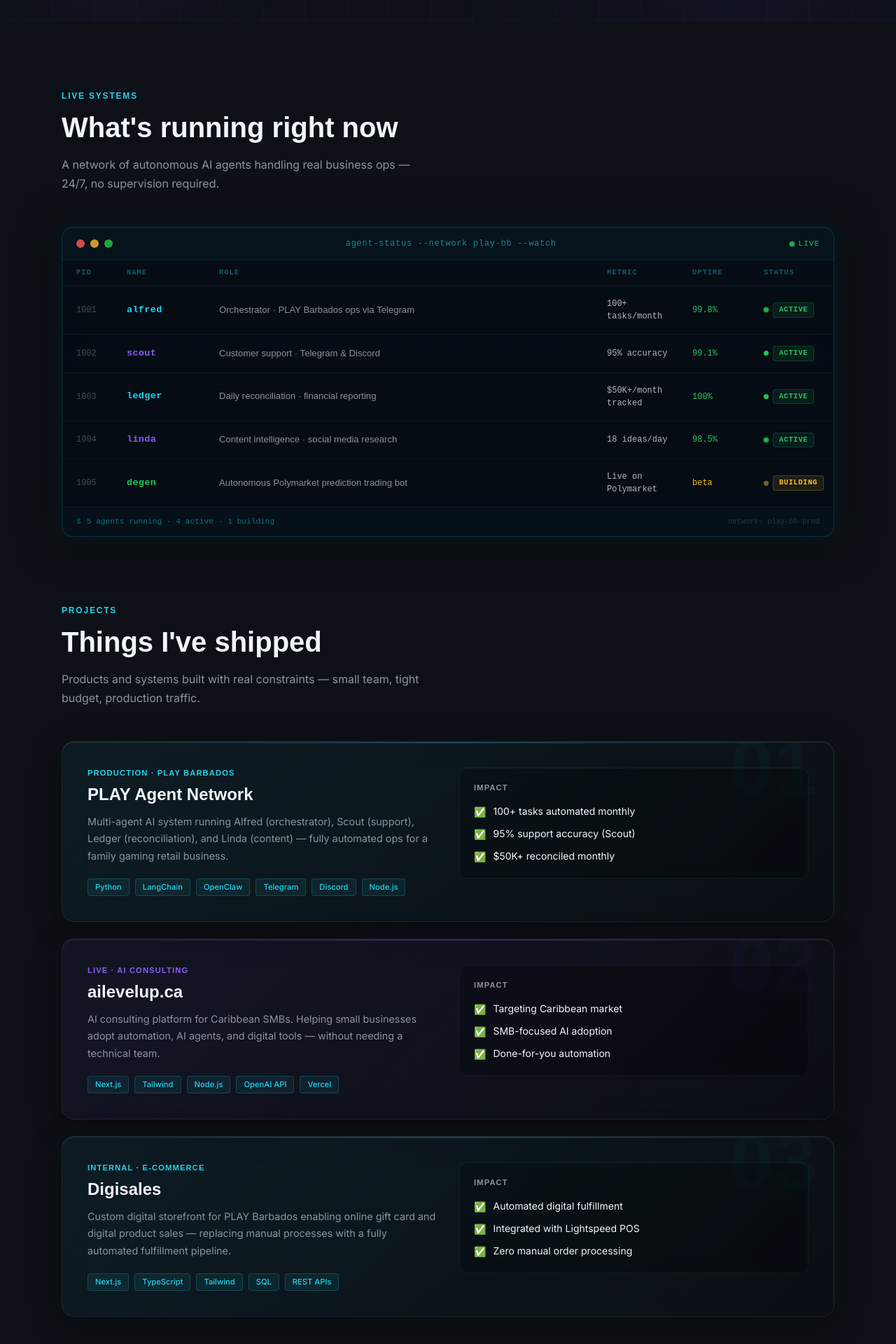
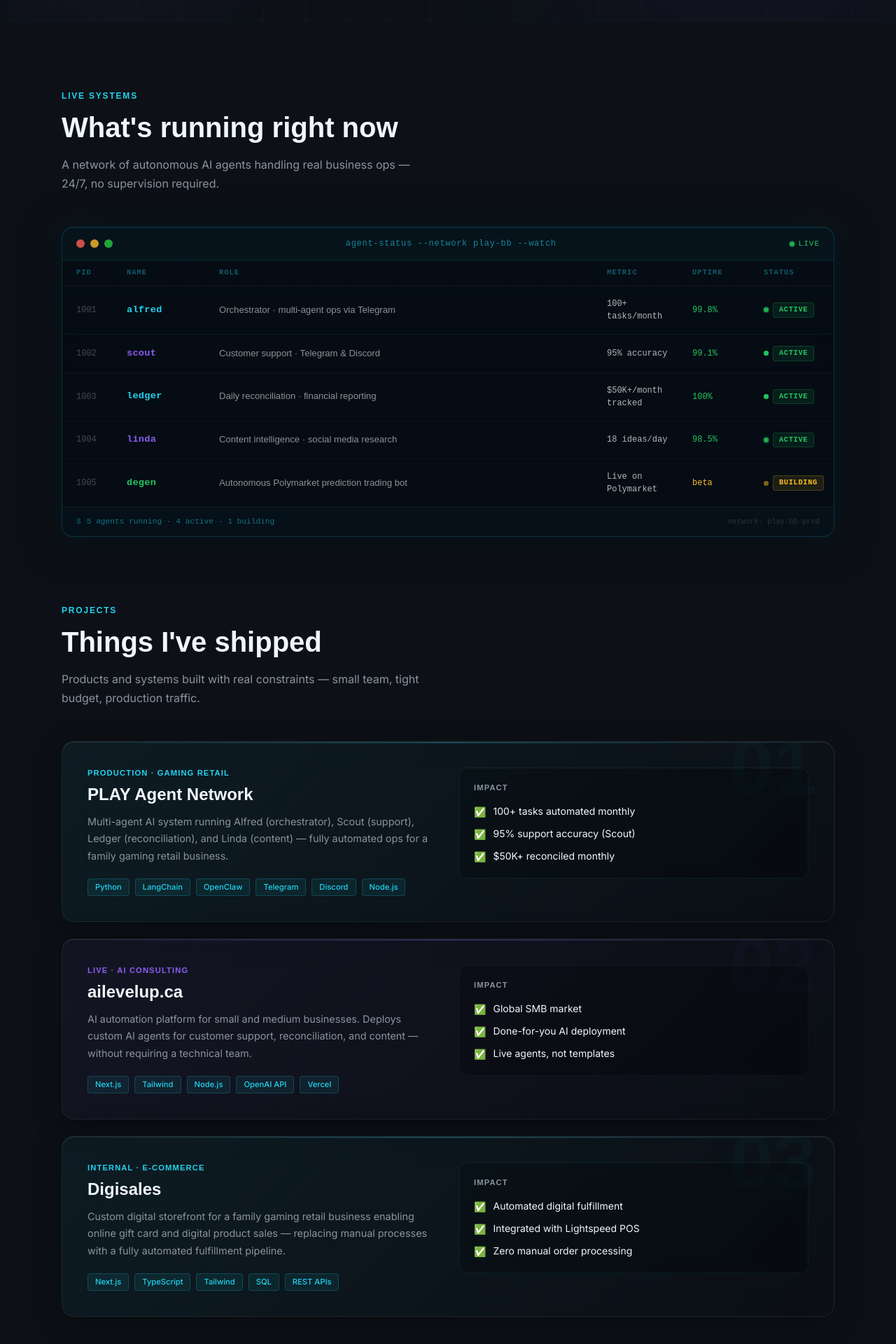
Before and after one commit to TruePrav/praveen-portfolio, a Next.js app: page / in a window 1280 px wide. Shown: the part 768-2688 px from the top of the page at 70% size. Built offline with nearby package versions, Linux system fonts and the light colour scheme.

Commit message:
Fix: remove Barbados from footer, update ailevelup/Digisales descriptions, generalize hero bio

```diff
--- a/app/components/contact.tsx
+++ b/app/components/contact.tsx
@@ -194,7 +194,7 @@
             opacity: 0.6,
           }}
         >
-          © {new Date().getFullYear()} Praveen Mahtani · Barbados 🇧🇧
+          © {new Date().getFullYear()} Praveen Mahtani
         </div>
       </div>
     </section>
--- a/app/components/hero.tsx
+++ b/app/components/hero.tsx
@@ -173,7 +173,7 @@
                 maxWidth: '480px',
               }}
             >
-              Technical Operations Manager at PLAY Barbados. I design multi-agent AI
+              Technical Operations Manager building multi-agent AI systems. I design
               networks that automate ops, customer support, reconciliation, and content —
               running 24/7 across Telegram, Discord, and the web.
             </p>
--- a/app/components/live-systems.tsx
+++ b/app/components/live-systems.tsx
@@ -7,7 +7,7 @@
     pid: '1001',
     name: 'alfred',
     displayName: 'Alfred',
-    role: 'Orchestrator · PLAY Barbados ops via Telegram',
+    role: 'Orchestrator · multi-agent ops via Telegram',
     stat: '100+ tasks/month',
     status: 'active',
     color: '#22D3EE',
--- a/app/components/projects.tsx
+++ b/app/components/projects.tsx
@@ -5,7 +5,7 @@
 const projects = [
   {
     title: 'PLAY Agent Network',
-    tag: 'Production · PLAY Barbados',
+    tag: 'Production · Gaming Retail',
     description:
       'Multi-agent AI system running Alfred (orchestrator), Scout (support), Ledger (reconciliation), and Linda (content) — fully automated ops for a family gaming retail business.',
     impact: [
@@ -22,11 +22,11 @@
     title: 'ailevelup.ca',
     tag: 'Live · AI Consulting',
     description:
-      'AI consulting platform for Caribbean SMBs. Helping small businesses adopt automation, AI agents, and digital tools — without needing a technical team.',
+      'AI automation platform for small and medium businesses. Deploys custom AI agents for customer support, reconciliation, and content — without requiring a technical team.',
     impact: [
-      'Targeting Caribbean market',
-      'SMB-focused AI adoption',
-      'Done-for-you automation',
+      'Global SMB market',
+      'Done-for-you AI deployment',
+      'Live agents, not templates',
     ],
     stack: ['Next.js', 'Tailwind', 'Node.js', 'OpenAI API', 'Vercel'],
     accent: '#8B5CF6',
@@ -37,7 +37,7 @@
     title: 'Digisales',
     tag: 'Internal · E-commerce',
     description:
-      'Custom digital storefront for PLAY Barbados enabling online gift card and digital product sales — replacing manual processes with a fully automated fulfillment pipeline.',
+      'Custom digital storefront for a family gaming retail business enabling online gift card and digital product sales — replacing manual processes with a fully automated fulfillment pipeline.',
     impact: [
       'Automated digital fulfillment',
       'Integrated with Lightspeed POS',
```
